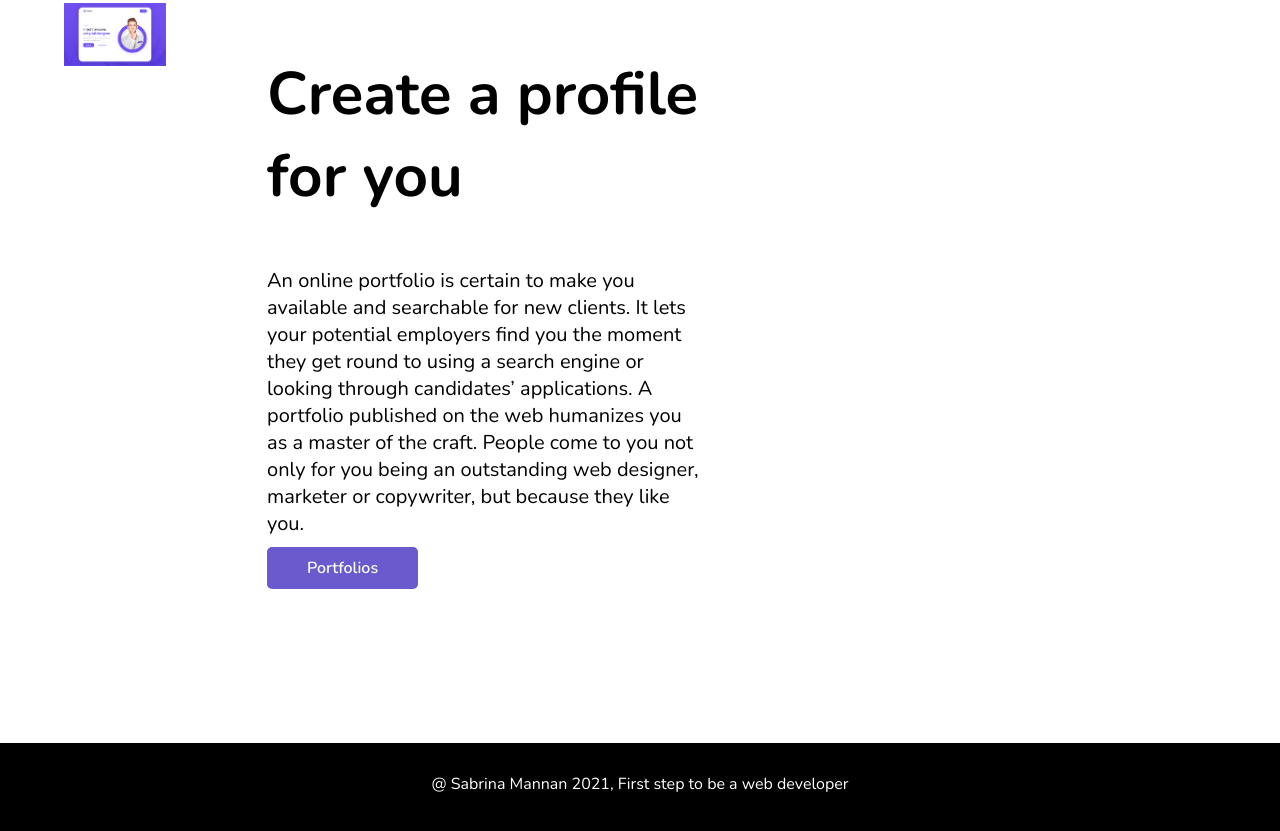
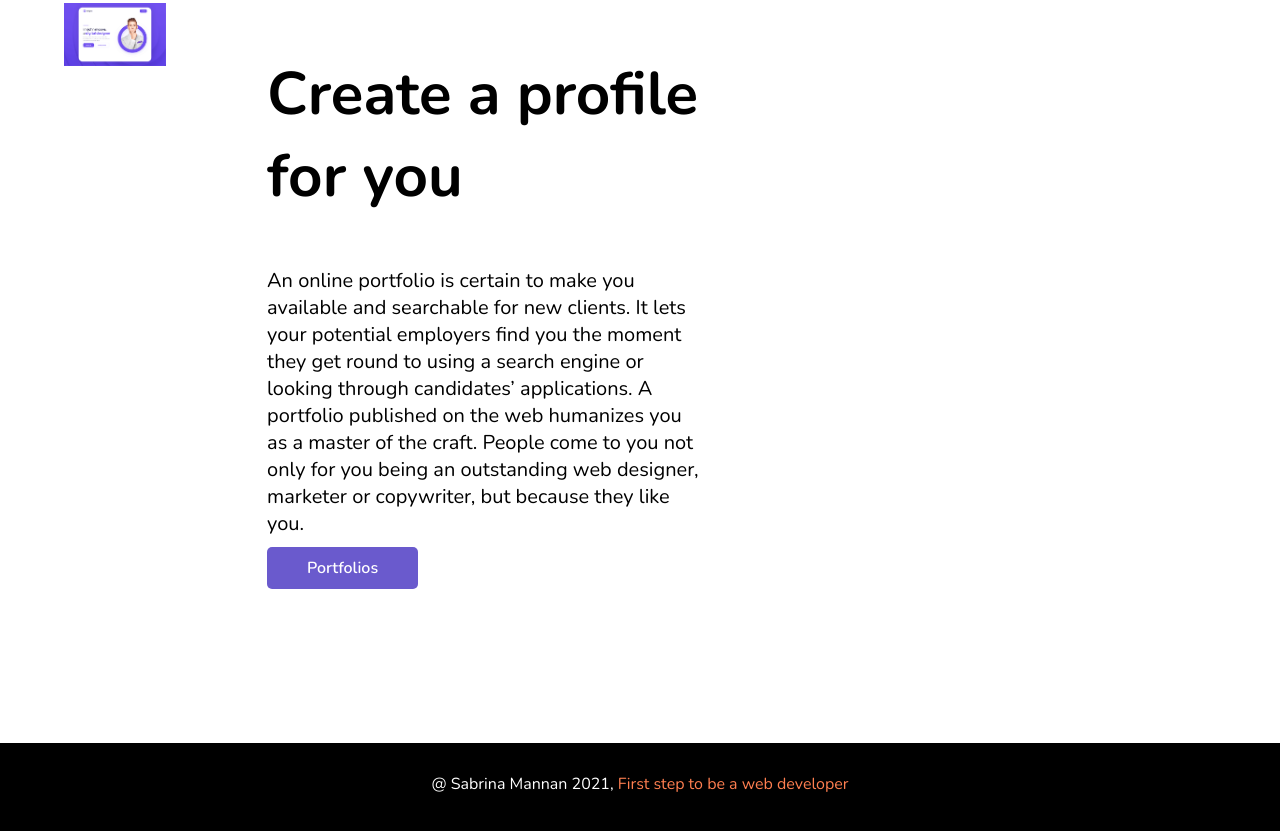
Before and after one commit to SabrinaMannan/assignment1, a plain HTML site: page index.html in a window 1280 px wide. Shown: the part 3043-3874 px from the top of the page. Drawn offline with nearby package versions, Linux system fonts and the light colour scheme; a web font is replaced by a local one.

Commit message:
footer edited

```diff
--- a/index.html
+++ b/index.html
@@ -145,7 +145,7 @@
 
     <footer>
 
-        <p>@ Sabrina Mannan 2021, First step to be a web developer</p>
+        <p>@ Sabrina Mannan 2021, <span class="colored_text">First step to be a web developer</span></p>
 
     </footer>
 
```
